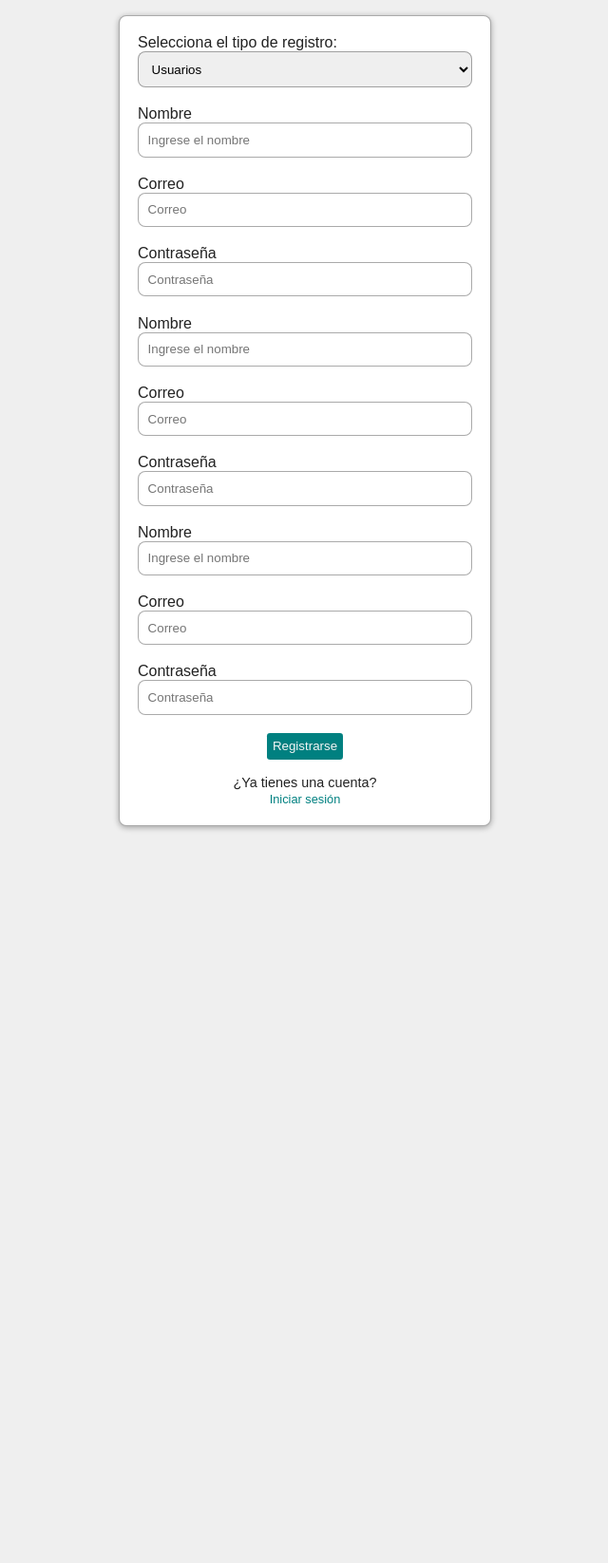
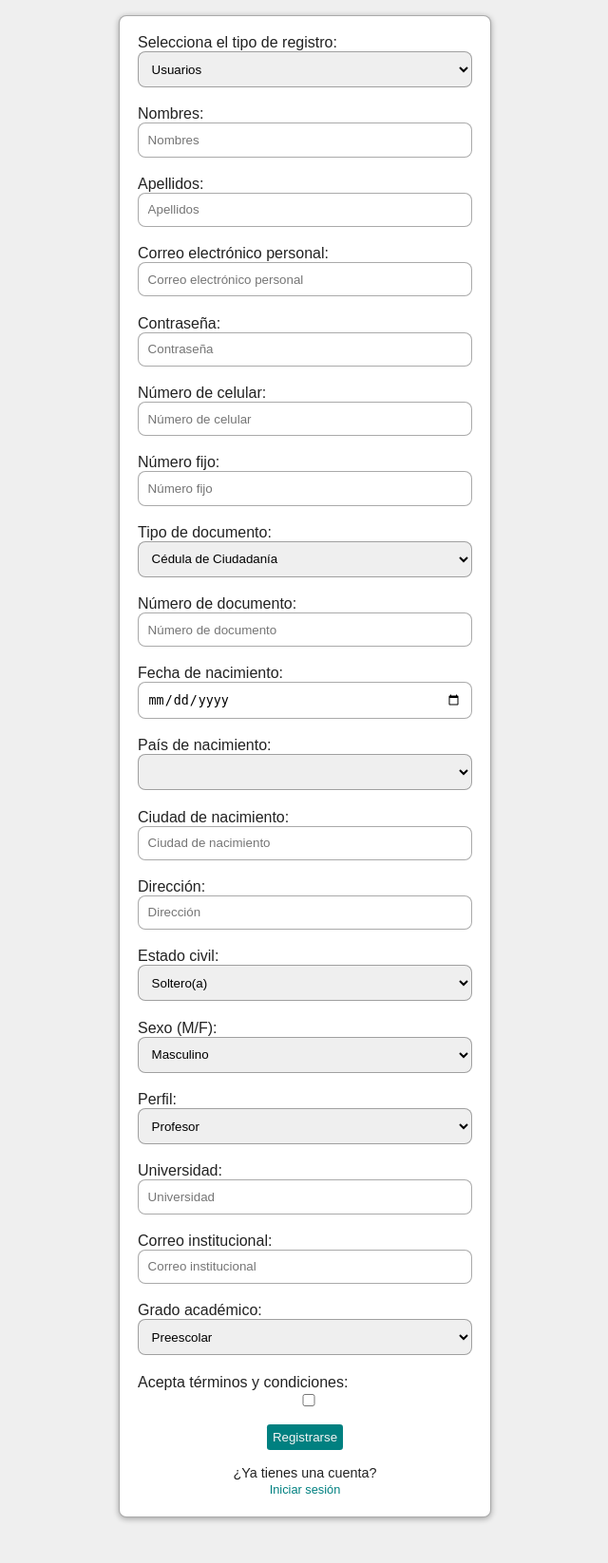
Before and after one commit to juaneshacktupapa/UniProyectos, a PHP site: page /registro.php in a window 1280 px wide. Shown: the part 96-1742 px from the top of the page at 95% size, without its empty margins (319-959 px from the left). Before the commit the page ends 971 px from the top, so only its background shows below. Run offline with PHP 8.4, Linux system fonts and the light colour scheme; lists and menus that the app fills with data are empty.

Commit message:
Se actualiza estructura hasta resgirto de usurarios

```diff
--- a/bd_uniproyectos.sql
+++ b/bd_uniproyectos.sql
@@ -19,9 +19,9 @@ CREATE TABLE Usuarios (
     perfil VARCHAR(50), -- Profesor Estudiante Publico General
     universidad VARCHAR(100),
     correoInstitucional VARCHAR(100),
-    grado VARCHAR(50) -- Sin estudios Primaria Secundaria Tencnico Tecnologo Profesional Especialización Maestria Doctorado
+    grado VARCHAR(50), -- Sin estudios Primaria Secundaria Tencnico Tecnologo Profesional Especialización Maestria Doctorado
     aceptaTerminos BOOLEAN,
-    fechaHoraRegistro TIMESTAMP,
+    fechaHoraRegistro TIMESTAMP
 );
 CREATE TABLE Empresas (
     id INT AUTO_INCREMENT PRIMARY KEY,
--- a/js/main.js
+++ b/js/main.js
@@ -11,3 +11,30 @@ function mostrarCamposRegistro() {
         empresas.style.display = "block";
     }
 }
+
+// URL de la API "REST Countries" para obtener la lista de países
+const apiUrl = "https://restcountries.com/v3.1/all";
+
+// Realizar una solicitud GET a la API
+fetch(apiUrl)
+  .then(response => response.json())
+  .then(data => {
+    const select = document.getElementById("paisNacimiento");
+
+    // Agregar una opción predeterminada
+    const defaultOption = document.createElement("option");
+    defaultOption.text = "Selecciona un país";
+    select.appendChild(defaultOption);
+
+    // Ordenar la lista de países alfabéticamente
+    data.sort((a, b) => a.name.common.localeCompare(b.name.common));
+
+    // Agregar opciones para cada país
+    data.forEach(country => {
+      const option = document.createElement("option");
+      option.value = country.name.common;
+      option.text = country.name.common;
+      select.appendChild(option);
+    });
+  })
+  .catch(error => console.error("Error al cargar la lista de países:", error));
--- a/registro.php
+++ b/registro.php
@@ -12,6 +12,7 @@
 <body>
     <?php
         require "registro_html.php";
+        include "post.php";
     ?>
 </body>
 </html>
--- a/registro_html.php
+++ b/registro_html.php
@@ -12,30 +12,92 @@
 
         <div id="usuarios" style="display: block">
             <!-- Campos de registro para Usuarios -->
-            <label for="nombre">Nombre</label>
-            <input type="text" name="nombre" id="nombre" placeholder="Ingrese el nombre">
-            <br>
-            <label for="correo">Correo</label>
-            <input type="email" name="correo" id="correo" placeholder="Correo">
-            <br>
-            <label for="Contraseña">Contraseña</label>
-            <input type="text" name="nombre" id="nombre" placeholder="Contraseña">
-            <label for="nombre">Nombre</label>
-            <input type="text" name="nombre" id="nombre" placeholder="Ingrese el nombre">
-            <br>
-            <label for="correo">Correo</label>
-            <input type="email" name="correo" id="correo" placeholder="Correo">
-            <br>
-            <label for="Contraseña">Contraseña</label>
-            <input type="text" name="nombre" id="nombre" placeholder="Contraseña">
-            <label for="nombre">Nombre</label>
-            <input type="text" name="nombre" id="nombre" placeholder="Ingrese el nombre">
-            <br>
-            <label for="correo">Correo</label>
-            <input type="email" name="correo" id="correo" placeholder="Correo">
-            <br>
-            <label for="Contraseña">Contraseña</label>
-            <input type="text" name="nombre" id="nombre" placeholder="Contraseña">
+            <label for="nombres">Nombres:</label>
+            <input type="text" name="nombres" id="nombres" placeholder="Nombres" required>
+
+            <label for="apellidos">Apellidos:</label>
+            <input type="text" name="apellidos" id="apellidos" placeholder="Apellidos" required>
+
+            <label for="correoPersonal">Correo electrónico personal:</label>
+            <input type="email" name="correoPersonal" id="correoPersonal" placeholder="Correo electrónico personal" required>
+
+            <label for="contrasena">Contraseña:</label>
+            <input type="password" name="contrasena" id="contrasena" placeholder="Contraseña" required>
+
+            <label for="numeroCelular">Número de celular:</label>
+            <input type="tel" name="numeroCelular" id="numeroCelular" placeholder="Número de celular" required>
+
+            <label for="numeroFijo">Número fijo:</label>
+            <input type="tel" name="numeroFijo" id="numeroFijo" placeholder="Número fijo">
+
+            <label for="tipoDocumento">Tipo de documento:</label>
+            <select name="tipoDocumento" id="tipoDocumento" required>
+                <option value="Cédula de Ciudadanía">Cédula de Ciudadanía</option>
+                <option value="Tarjeta de Identidad">Tarjeta de Identidad</option>
+                <option value="Cédula de Extranjería">Cédula de Extranjería</option>
+                <option value="Pasaporte">Pasaporte</option>
+                <option value="Registro Civil de Nacimiento">Registro Civil de Nacimiento</option>
+            </select>
+
+            <label for="numeroDocumento">Número de documento:</label>
+            <input type="number" name="numeroDocumento" id="numeroDocumento" placeholder="Número de documento" required>
+
+            <label for="fechaNacimiento">Fecha de nacimiento:</label>
+            <input type="date" name="fechaNacimiento" id="fechaNacimiento" required>
+
+            <label for="paisNacimiento">País de nacimiento:</label>
+            <select name="paisNacimiento" id="paisNacimiento" required> </select>
+
+            <label for="ciudadNacimiento">Ciudad de nacimiento:</label>
+            <input type="text" name="ciudadNacimiento" id="ciudadNacimiento" placeholder="Ciudad de nacimiento" required>
+
+            <label for="direccion">Dirección:</label>
+            <input type="text" name="direccion" id="direccion" placeholder="Dirección" required>
+
+            <label for="estadoCivil">Estado civil:</label>
+            <select name="estadoCivil" id="estadoCivil" required>
+                <option value="Soltero(a)">Soltero(a)</option>
+                <option value="Casado(a)">Casado(a)</option>
+                <option value="Divorciado(a)">Divorciado(a)</option>
+                <option value="Viudo(a)">Viudo(a)</option>
+                <option value="Unión Libre o Conviviente">Unión Libre o Conviviente</option>
+            </select>
+
+            <label for="sexo">Sexo (M/F):</label>
+            <select name="sexo" id="sexo" required>
+                <option value="Masculino">Masculino</option>
+                <option value="Femenino">Femenino</option>
+            </select>
+
+            <label for="perfil">Perfil:</label>
+            <select name="perfil" id="perfil" placeholder="Ingrese su perfil">
+                <option value="Profesor">Profesor</option>
+                <option value="Estudiante">Estudiante</option>
+                <option value="Público General">Público General</option>
+            </select>
+
+            <label for="universidad">Universidad:</label>
+            <input type="text" name="universidad" id="universidad" placeholder="Universidad" required>
+
+            <label for="correoInstitucional">Correo institucional:</label>
+            <input type="email" name="correoInstitucional" id="correoInstitucional" placeholder="Correo institucional" required>
+
+            <label for="grado">Grado académico:</label>
+            <select name="grado" id="grado" placeholder="Ingrese su perfil">
+                <option value="preescolar">Preescolar</option>
+                <option value="primaria">Educación Primaria</option>
+                <option value="secundaria">Educación Secundaria</option>
+                <option value="tecnico">Educación Técnica</option>
+                <option value="tecnologico">Educación Tecnológica</option>
+                <option value="profesional">Educación Profesional</option>
+                <option value="especializacion">Especialización</option>
+                <option value="maestria">Maestría</option>
+                <option value="doctorado">Doctorado</option>
+            </select>
+
+            <label for="aceptaTerminos">Acepta términos y condiciones:</label>
+            <input type="checkbox" name="aceptaTerminos" id="aceptaTerminos" required>
+
         </div>
 
         <div id="empresas" style="display: none">
```
